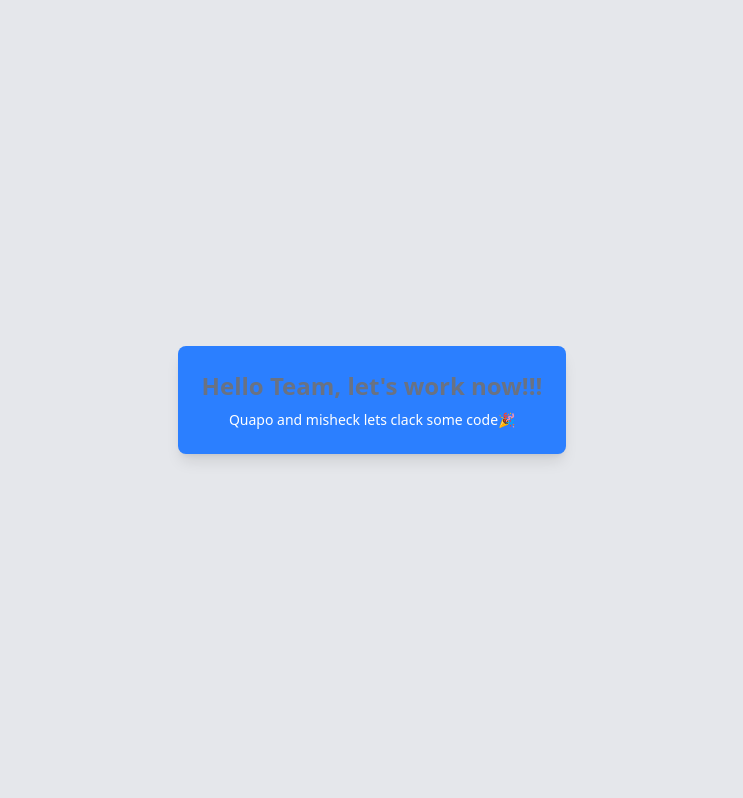
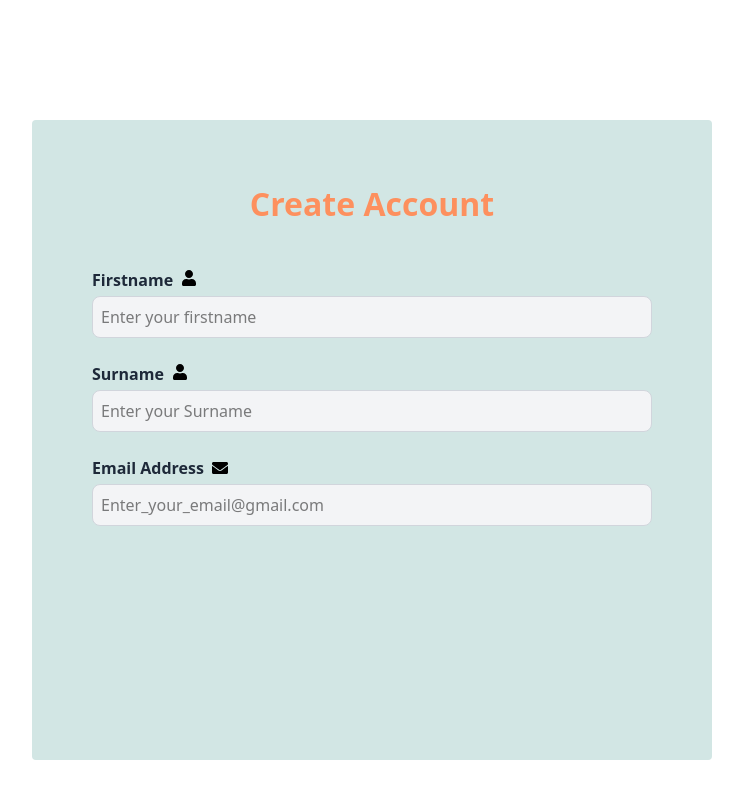
Before and after one commit to lusungu-skillset/EduVibe, a React (Vite) app in the folder eduvibe/: page / in a window 1280 px wide. Shown: the whole page, without its empty margins (268-1011 px from the left). Built offline with nearby package versions, Linux system fonts and the light colour scheme.

Commit message:
i have added signupage

```diff
--- a/eduvibe/package.json
+++ b/eduvibe/package.json
@@ -13,6 +13,7 @@
     "@tailwindcss/vite": "^4.1.11",
     "react": "^19.1.0",
     "react-dom": "^19.1.0",
+    "react-icons": "^5.5.0",
     "tailwindcss": "^4.1.11"
   },
   "devDependencies": {
--- a/eduvibe/src/App.jsx
+++ b/eduvibe/src/App.jsx
@@ -1,13 +1,11 @@
+import SignUp from './components/signupage';
 import './index.css';
 
 function App() {
   return (
-    <div className="min-h-screen flex items-center justify-center bg-gray-200">
-      <div className="bg-blue-500 text-white p-6 rounded-lg shadow-lg text-center">
-        <h1 className="text-2xl font-bold mb-2 text-gray-500">Hello Team, let's work now!!!</h1>
-        <p className="text-sm">Quapo and misheck lets clack some code🎉</p>
-      </div>
-    </div>
+    <>
+      <SignUp/>
+    </>
   );
 }
 
--- a/eduvibe/src/components/signupage.jsx
+++ b/eduvibe/src/components/signupage.jsx
@@ -0,0 +1,47 @@
+import { FaEnvelope, FaUser } from "react-icons/fa";
+
+const SignUp = () =>{
+  return(
+   <div className ="flex justify-center mt-30">
+    <div className="bg-[#D2E6E4] w-[85vh] h-[80vh] rounded">
+    <div className="flex flex-col">
+      <div className="flex justify-center text-[#FD905E] font-bold mt-15 text-[4vh]">
+         <label>
+            Create Account
+         </label>
+      </div>
+      <form>
+        <div className="flex justify-center mt-10">
+         <div className="space-y-6">
+            <div className="flex flex-col">
+            <div className="flex flex-row gap-2">
+               <label className="font-semibold text-gray-800 text-md">Firstname</label>
+               <FaUser size={16} className="mt-0.5"/>
+            </div>
+            <input className="bg-gray-100 p-2 w-[70vh] mt-1 rounded-lg border border-gray-300" type="text" placeholder="Enter your firstname"/>
+            </div>
+
+            <div className="flex flex-col">
+            <div className="flex flex-row gap-2">
+               <label className="font-semibold text-gray-800 text-md">Surname</label>
+               <FaUser size={16} className="mt-0.5"/>
+            </div>
+            <input className="bg-gray-100 p-2 w-[70vh] mt-1 rounded-lg border border-gray-300" type="text" placeholder="Enter your Surname"/>
+            </div>
+              <div className="flex flex-col">
+            <div className="flex flex-row gap-2">
+               <label className="font-semibold text-gray-800 text-md">Email Address</label>
+               <FaEnvelope size={16} className="mt-1"/>
+            </div>
+            <input className="bg-gray-100 p-2 w-[70vh] mt-1 rounded-lg border border-gray-300" type="email" placeholder="Enter_your_email@gmail.com"/>
+            </div>
+        </div>
+
+        </div>
+      </form>
+    </div>
+    </div>
+   </div>
+  )
+}
+export default SignUp;
```
Also changed, not shown: 2 other files (tests, documents, lock files or other folders).
